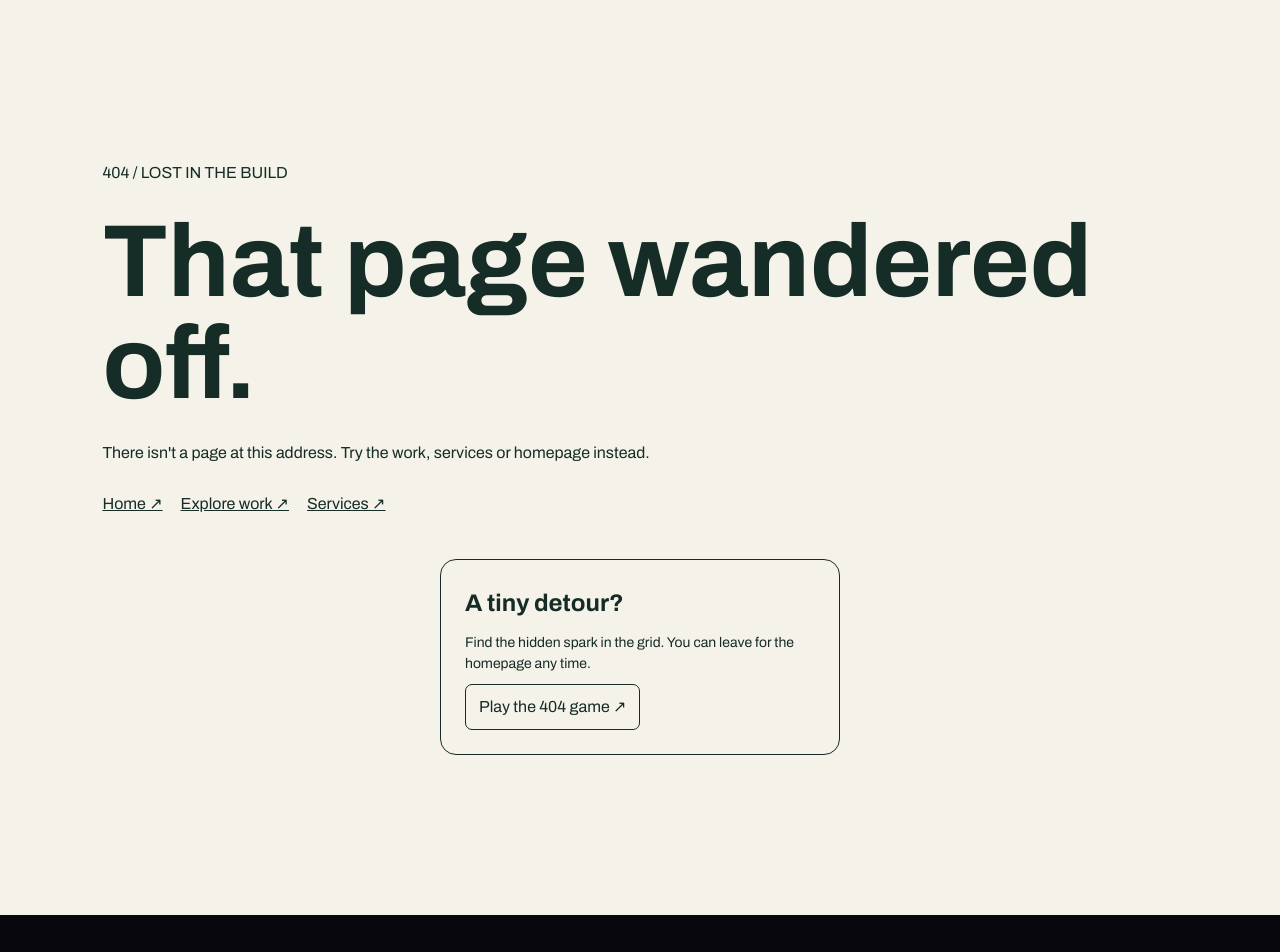
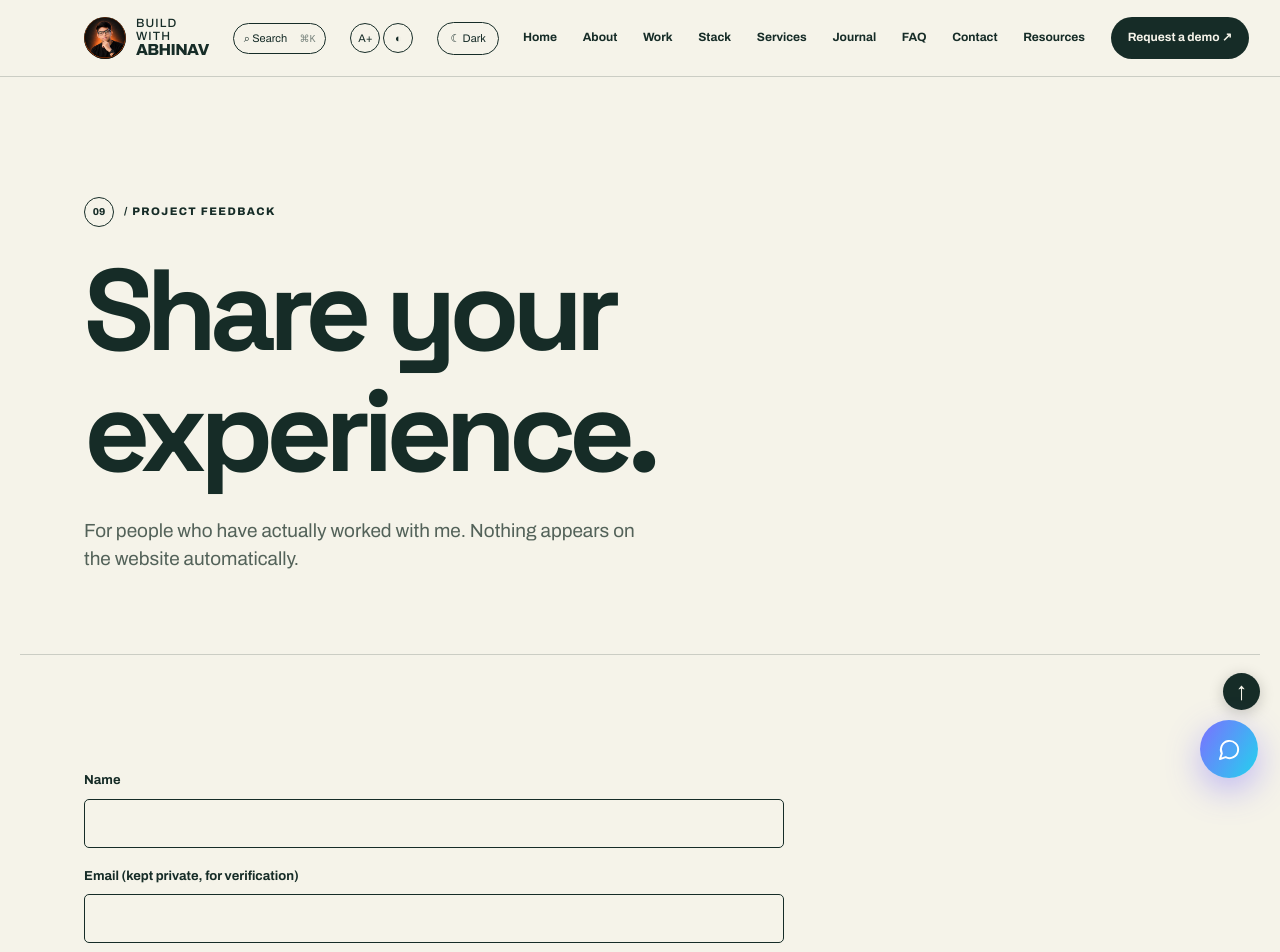
Before and after one commit to a83017083-lab/portfolio, a Next.js app: page /review in a window 1280 px wide. Before the commit this address had no page. Shown: the top 952 px of the page. Before the commit the page ends 915 px from the top, so only its background shows below. Built offline with nearby package versions, Linux system fonts and the light colour scheme.

Commit message:
Add consent-based review submission and private moderation queue

```diff
--- a/app/admin/AdminApp.tsx
+++ b/app/admin/AdminApp.tsx
@@ -12,6 +12,7 @@ import ReplyTemplate from "./ReplyTemplate";
 import SeoChecker from "./SeoChecker";
 import HealthCheck from "./HealthCheck";
 import GoalTracker from "./GoalTracker";
+import ReviewModeration from "./ReviewModeration";
 import {reviewSignals} from "../../lib/spam";
 
 type Inquiry = {
@@ -22,7 +23,7 @@ type Inquiry = {
   notes?: string; followUpAt?: string; tags?: string[];
 };
 
-type Tab = "overview" | "inquiries" | "content" | "chatbot" | "publishing" | "pipeline" | "newsletter" | "coupons" | "activity" | "backup" | "followups" | "clients" | "seo" | "health" | "goals";
+type Tab = "overview" | "inquiries" | "content" | "chatbot" | "publishing" | "pipeline" | "newsletter" | "coupons" | "activity" | "backup" | "followups" | "clients" | "seo" | "health" | "goals" | "reviews";
 
 const TABS: { id: Tab; label: string; icon: typeof Inbox }[] = [
   { id: "overview", label: "Overview", icon: LayoutDashboard },
@@ -39,6 +40,7 @@ const TABS: { id: Tab; label: string; icon: typeof Inbox }[] = [
   { id: "seo", label: "SEO checks", icon: FileText },
   { id: "health", label: "Site health", icon: FileText },
   { id: "goals", label: "Inquiry goals", icon: LayoutDashboard },
+  { id: "reviews", label: "Review submissions", icon: FileText },
   { id: "chatbot", label: "Chatbot", icon: Bot },
 ];
 
@@ -128,6 +130,7 @@ export default function AdminApp() {
         {tab === "seo" && <SeoChecker/>}
         {tab === "health" && <HealthCheck/>}
         {tab === "goals" && <GoalTracker inquiries={inquiries} storage={storage}/> }
+        {tab === "reviews" && <ReviewModeration/>}
         {tab === "content" && content && (
           <ContentEditor content={content} setContent={setContent} storage={storage} />
         )}
--- /dev/null
+++ b/app/api/admin/reviews/route.ts
@@ -0,0 +1,8 @@
+import {NextResponse} from "next/server";
+import {isAuthed} from "../../../../lib/admin-guard";
+import {kvListResult,kvReplaceList} from "../../../../lib/kv";
+import {audit} from "../../../../lib/audit";
+const KEY="reviews:pending:v1";
+type Review={id:string;ts:number;name:string;email:string;project:string;quote:string;consent:boolean};
+export async function GET(){if(!isAuthed())return NextResponse.json({error:"Unauthorized"},{status:401});const r=await kvListResult<Review>(KEY,0,99);if(!r.ok)return NextResponse.json({error:"Storage unavailable"},{status:503});return NextResponse.json({reviews:r.items},{headers:{"Cache-Control":"no-store"}})}
+export async function DELETE(req:Request){if(!isAuthed())return NextResponse.json({error:"Unauthorized"},{status:401});const body=await req.json().catch(()=>null);if(typeof body?.id!=="string"||! /^[a-f0-9-]{36}$/.test(body.id))return NextResponse.json({error:"Invalid review ID"},{status:400});const r=await kvListResult<Review>(KEY,0,99);if(!r.ok)return NextResponse.json({error:"Storage unavailable"},{status:503});if(!r.items.some(x=>x.id===body.id))return NextResponse.json({error:"Review not found"},{status:404});if(!await kvReplaceList(KEY,r.items.filter(x=>x.id!==body.id)))return NextResponse.json({error:"Storage unavailable"},{status:503});await audit("review-delete","Pending review removed");return NextResponse.json({ok:true})}
--- /dev/null
+++ b/app/api/review/route.ts
@@ -0,0 +1,20 @@
+import {NextResponse} from "next/server";
+import crypto from "crypto";
+import {kvRateLimit,kvLPushTrim} from "../../../lib/kv";
+export async function POST(req:Request){
+ const ip=req.headers.get("x-forwarded-for")?.split(",")[0]?.trim()||"unknown";
+ const key=`review:limit:${Math.floor(Date.now()/86400000)}:${crypto.createHash("sha256").update(ip).digest("hex")}`;
+ const body=await req.json().catch(()=>null);
+ if(body?.company)return NextResponse.json({ok:true});
+ const name=typeof body?.name==="string"?body.name.trim():"";
+ const email=typeof body?.email==="string"?body.email.trim().toLowerCase():"";
+ const project=typeof body?.project==="string"?body.project.trim():"";
+ const quote=typeof body?.quote==="string"?body.quote.trim():"";
+ if(name.length<2||name.length>80||email.length>200||! /^[^@\s]+@[^@\s]+\.[^@\s]+$/.test(email)||project.length<2||project.length>120||quote.length<20||quote.length>1000||body?.consent!==true)return NextResponse.json({error:"Fill in the required fields and publication consent"},{status:400});
+ const allowed=await kvRateLimit(key,3,86400);
+ if(allowed===null)return NextResponse.json({error:"Review submission unavailable"},{status:503});
+ if(!allowed)return NextResponse.json({error:"Too many submissions today"},{status:429});
+ const record={id:crypto.randomUUID(),ts:Date.now(),name,email,project,quote,consent:true};
+ if(!await kvLPushTrim("reviews:pending:v1",record,100))return NextResponse.json({error:"Submission unavailable; try again later"},{status:503});
+ return NextResponse.json({ok:true});
+}
--- /dev/null
+++ b/app/components/ReviewForm.tsx
@@ -0,0 +1,6 @@
+"use client";
+import {useState} from "react";
+export default function ReviewForm(){const [name,setName]=useState(""),[email,setEmail]=useState(""),[project,setProject]=useState(""),[quote,setQuote]=useState(""),[consent,setConsent]=useState(false),[company,setCompany]=useState(""),[busy,setBusy]=useState(false),[status,setStatus]=useState("");
+ async function submit(e:React.FormEvent){e.preventDefault();if(busy)return;setBusy(true);setStatus("");try{const res=await fetch("/api/review",{method:"POST",headers:{"Content-Type":"application/json"},body:JSON.stringify({name,email,project,quote,consent,company})});const body=await res.json();if(!res.ok)throw new Error(body.error||"Could not submit review");setStatus("Thank you. Your feedback is waiting for review and is not public yet.");setName("");setEmail("");setProject("");setQuote("");setConsent(false)}catch(e){setStatus(e instanceof Error?e.message:"Could not submit review")}finally{setBusy(false)}}
+ return <form className="v2-review-form" onSubmit={submit}><label>Name<input required minLength={2} maxLength={80} value={name} onChange={e=>setName(e.target.value)}/></label><label>Email (kept private, for verification)<input required type="email" maxLength={200} value={email} onChange={e=>setEmail(e.target.value)}/></label><label>Project we worked on<input required minLength={2} maxLength={120} value={project} onChange={e=>setProject(e.target.value)}/></label><label>Your words<textarea required minLength={20} maxLength={1000} rows={6} value={quote} onChange={e=>setQuote(e.target.value)}/></label><label className="v2-review-consent"><input type="checkbox" required checked={consent} onChange={e=>setConsent(e.target.checked)}/><span>I worked with Abhinav on this project and allow this review, my name, and the project name to be considered for publication. I understand it will be checked before appearing online.</span></label><label className="v2-review-honey" aria-hidden="true">Company<input tabIndex={-1} autoComplete="off" value={company} onChange={e=>setCompany(e.target.value)}/></label><button className="v2-button" type="submit" disabled={busy}>{busy?"Submitting…":"Submit for review ↗"}</button><p role="status">{status}</p><p className="v2-review-note">Your email stays private. You can ask to remove a pending or published review at a83017083@gmail.com.</p></form>;
+}
--- a/app/globals.css
+++ b/app/globals.css
@@ -794,3 +794,5 @@ footer span { font-family: var(--font-mono), monospace; font-size: 12px; color:
 .v2-dark .v2-cta em,.v2-dark .v2-footer small{color:#a99eff}
 .v2-dark .v2-footer a{color:#f4f3ef}
 .v2-india-clock{margin:35px 0 0;border-top:1px solid currentColor;padding-top:23px;max-width:450px}.v2-india-clock time{display:block;font:600 32px var(--font-display),sans-serif;margin-top:9px}.v2-contact-grid .v2-india-clock p{font-size:13px;line-height:1.5;margin:7px 0 0}
+.v2-review-form{max-width:700px;display:grid;gap:18px}.v2-review-form>label:not(.v2-review-consent):not(.v2-review-honey){display:grid;gap:8px;font-weight:700;font-size:13px}.v2-review-form input:not([type=checkbox]),.v2-review-form textarea{width:100%;padding:13px;background:var(--paper);color:var(--ink);border:1px solid currentColor;border-radius:5px;font:inherit}.v2-review-consent{display:flex;gap:10px;line-height:1.5;font-size:13px}.v2-review-consent input{align-self:flex-start;margin-top:3px}.v2-review-honey{position:absolute;left:-9999px;opacity:0}.v2-review-form .v2-button{width:max-content;border:0;cursor:pointer}.v2-review-form .v2-review-note{font-size:12px;opacity:.78}
+.v2-review-invite{padding:20px 0 55px;font-size:14px}.v2-review-invite a{text-decoration:underline;text-underline-offset:3px;font-weight:700}
--- a/app/privacy/page.tsx
+++ b/app/privacy/page.tsx
@@ -36,6 +36,9 @@ export default function Privacy() {
           </li>
         </ul>
 
+        <h2>Project reviews</h2>
+        <p>A review submission includes your name, email, project name, words and publication-consent choice. It is kept privately for verification and is not published automatically. Your email is not shown with a published review. Ask to withdraw it through the contact page or email.</p>
+
         <h2>Newsletter and client portal</h2>
         <p>Newsletter signups collect your email and a required consent choice. The list is stored privately; no automatic newsletter is currently sent. Ask through the contact page to be removed. A client project page, if your project has one, is protected by a private access code and shows only that project&apos;s status and updates.</p>
         <h2>How it is used</h2>
--- /dev/null
+++ b/app/review/page.tsx
@@ -0,0 +1,8 @@
+import ReviewForm from "../components/ReviewForm";
+import {SiteChrome} from "../components/SiteChrome";
+import {PageIntro} from "../components/SiteParts";
+import {searchEntries} from "../../lib/search-entries";
+import {getContent,getChatbotSettings} from "../../lib/content";
+export const dynamic="force-dynamic";
+export const metadata={title:"Submit a project review | Build With Abhinav",description:"Share feedback on a real project. Reviews are checked before any publication.",robots:{index:false,follow:true}};
+export default async function Page(){const [content,chatbot]=await Promise.all([getContent(),getChatbotSettings()]);return <SiteChrome chatbot={chatbot} announcement={content.announcement} whatsappUrl={content.businessWhatsappUrl} searchEntries={searchEntries(content)}><main><PageIntro n="09" label="PROJECT FEEDBACK" title="Share your experience." description="For people who have actually worked with me. Nothing appears on the website automatically."/><section className="v2-section v2-container"><ReviewForm/></section></main></SiteChrome>}
```
Also changed, not shown: app/admin/ReviewModeration.tsx (added, +9 -0 lines), app/components/ContentPage.tsx (+1 -1 lines).
